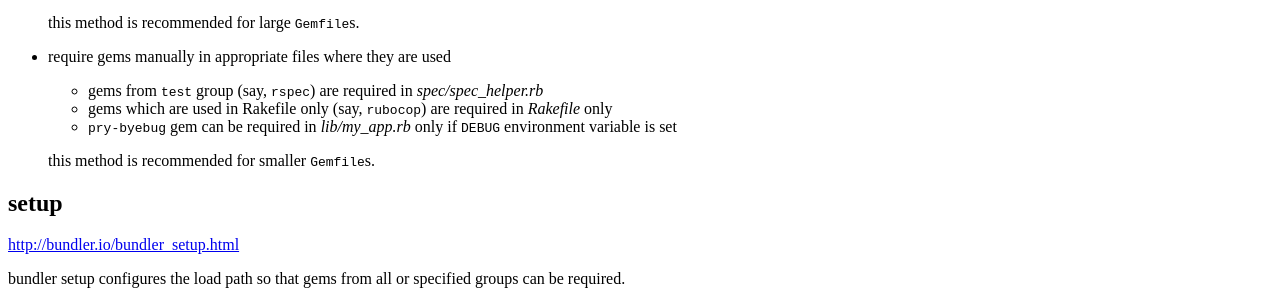
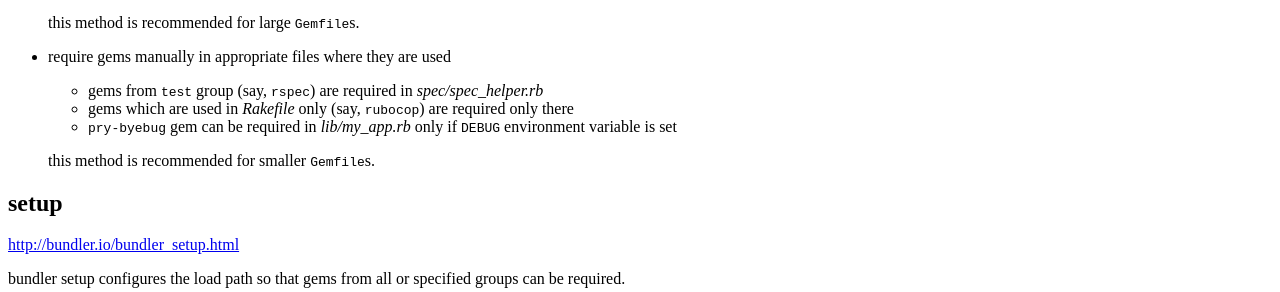
Before and after one commit to tap349/tap349.github.io, a Jekyll site: the page built from _posts/2017-04-17-bundler.md, in a window 1280 px wide. Shown: the part 926-1218 px from the top of the page. Built offline with Jekyll 4.4.1, drawn with Linux system fonts in a browser that asks for light colours.

Commit message:
update 2017-04-18_11:16:53

```diff
--- a/_posts/2017-04-17-bundler.md
+++ b/_posts/2017-04-17-bundler.md
@@ -72,8 +72,8 @@ in plain Ruby app you have 2 options:
 
   - gems from `test` group (say, `rspec`) are required in
     _spec/spec_helper.rb_
-  - gems which are used in Rakefile only (say, `rubocop`) are
-    required in _Rakefile_ only
+  - gems which are used in _Rakefile_ only (say, `rubocop`) are
+    required only there
   - `pry-byebug` gem can be required in _lib/my_app.rb_ only if
     `DEBUG` environment variable is set
 
```
